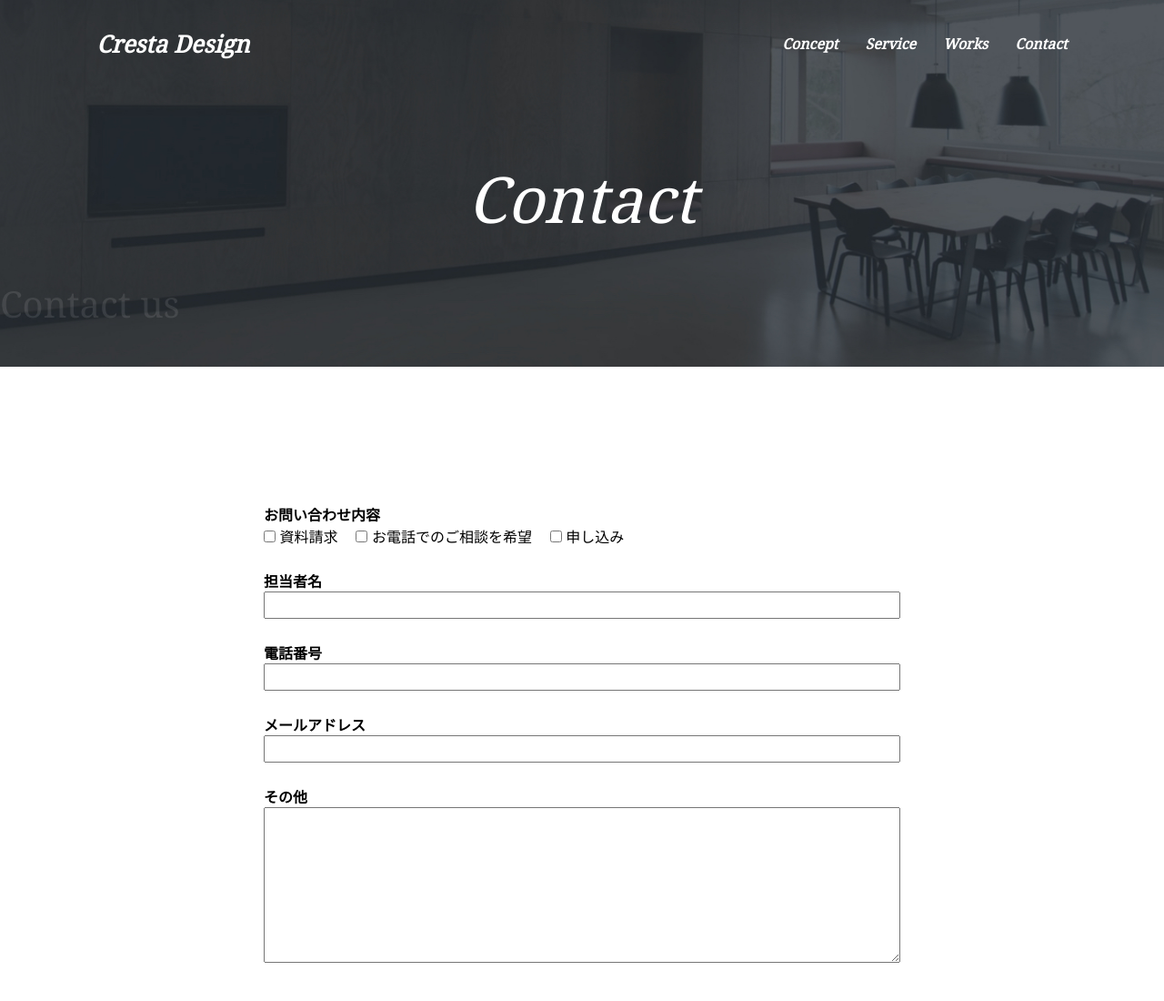
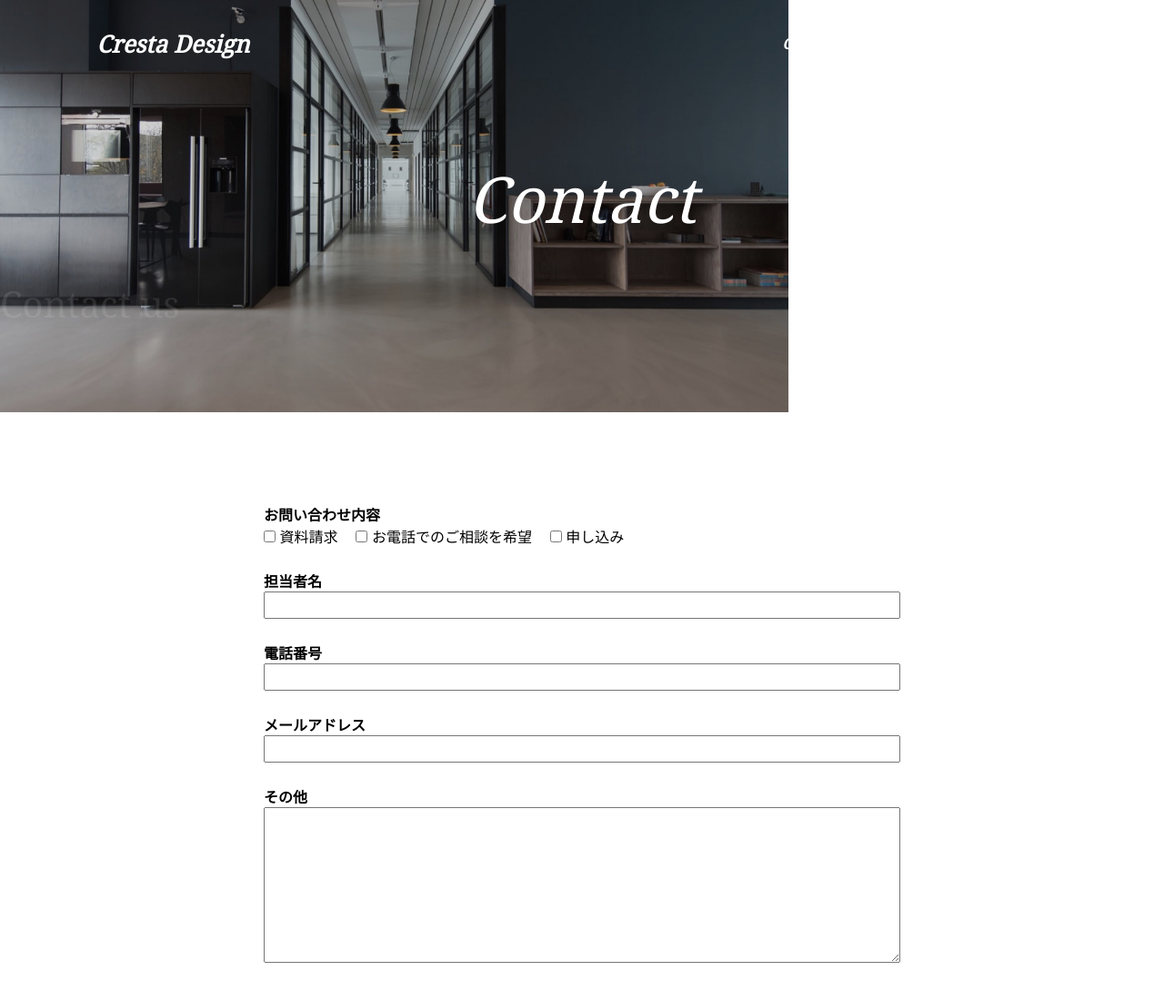
Before and after one commit to haru-programming/coding_practice--2, a plain HTML site: page contact.html in a window 1280 px wide. Shown: the top 1100 px of the page at 91% size. Drawn offline with nearby package versions, Linux system fonts and the light colour scheme; files that its build step writes are made by us from their sources.

Commit message:
Update contact.scss

```diff
--- a/css/contact.scss
+++ b/css/contact.scss
@@ -49,7 +49,7 @@ body {
 
 //ここからヘッダー
 .header {
-  background-image: url(../img/contact-page-bgi@2x.jpg);
+  background-image: url(https://github.com/haru-programming/coding_practice--2/blob/master/img/fv-bgi_01%402x.jpg);
   background-repeat: no-repeat;
   background-size: contain;
   width: 100%;
```
